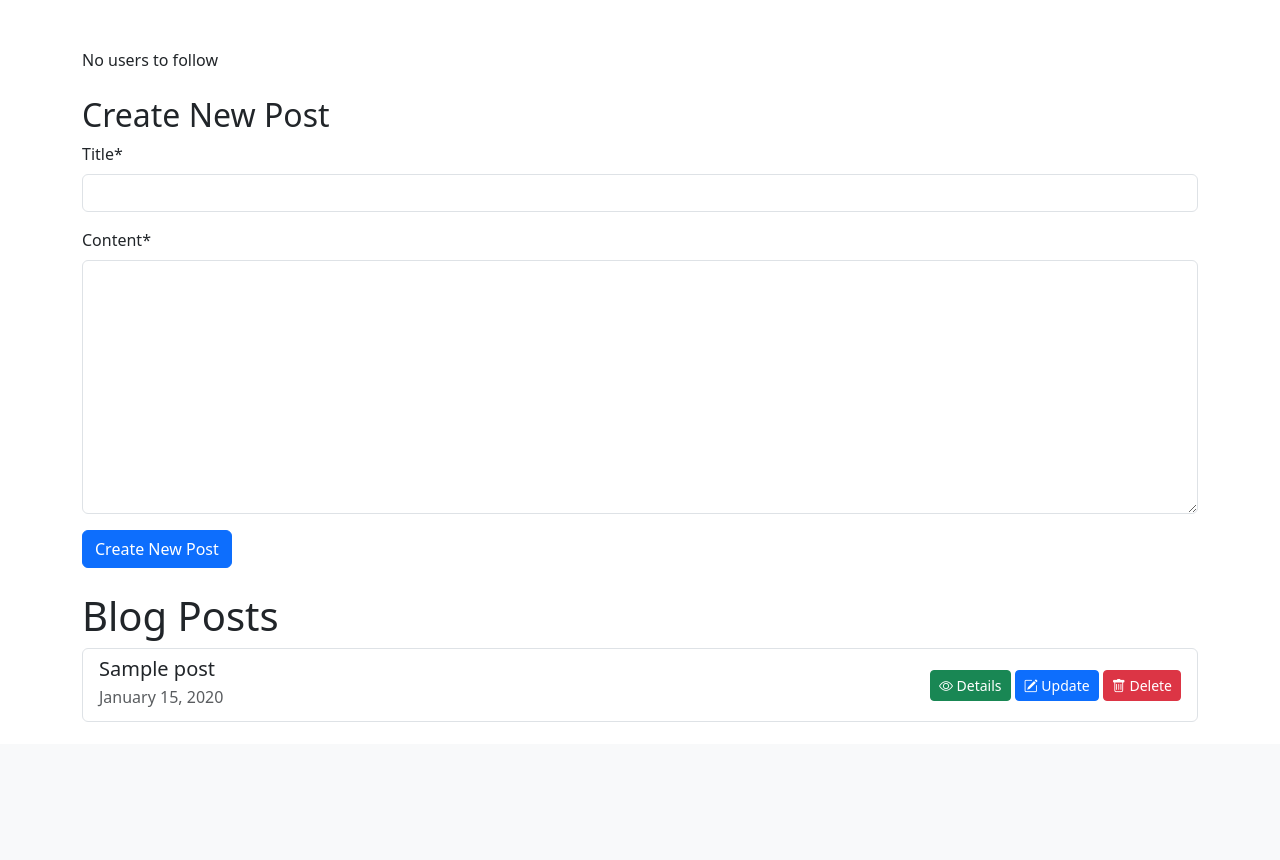
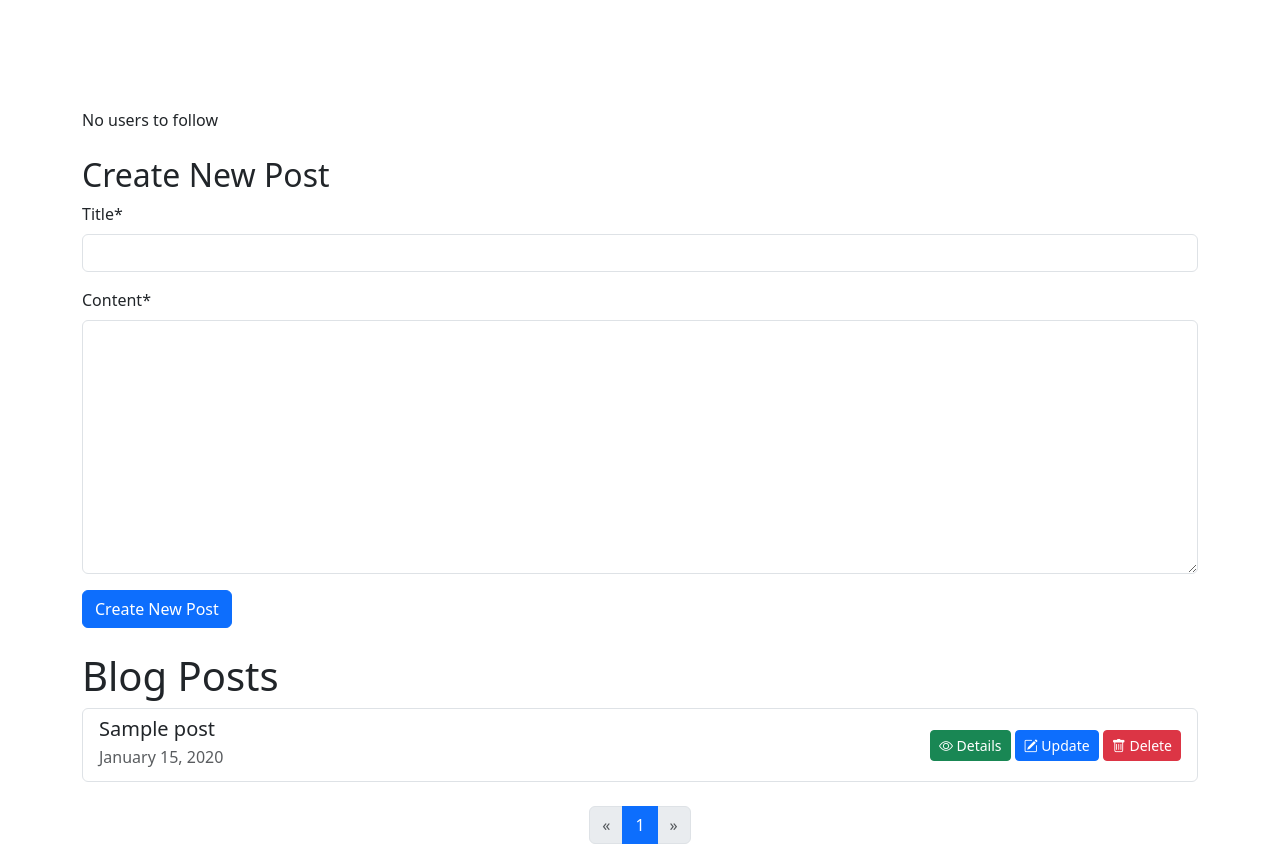
Before and after one commit to DawidJedraszczyk/django-blog, a Django app: page / in a window 1280 px wide. Shown: the part 56-916 px from the top of the page. Before the commit the page ends 778 px from the top, so only its background shows below. Run offline with Django 5.2, Linux system fonts and the light colour scheme; a user stored in the database is signed in; tables that the repository leaves empty hold one stand-in row (values such as "Sample post"); some libraries are stand-ins or nearby versions.

Commit message:
pagination in main view

```diff
--- a/apps/posts/templates/posts/post_main.html
+++ b/apps/posts/templates/posts/post_main.html
@@ -4,7 +4,12 @@
 {% block head_title %}{% trans "Blog Posts" %}{% endblock %}
 
 {% block content %}
-    <div class="swiper-container mb-4 mt-4">
+    <style>
+    .swiper-button-next, .swiper-button-prev {
+        top: 320px;
+    }
+    </style>
+    <div class="swiper-container mb-4 mt-4" style="overflow: hidden; padding-top: 60px;">
         <div class="swiper-wrapper">
             {% for user in users %}
                 <div class="swiper-slide">
@@ -40,6 +45,45 @@
             <p>{% trans "No posts available." %}</p>
         {% endfor %}
     </div>
+    <nav class="mt-4">
+        <ul class="pagination justify-content-center">
+            {% if posts.has_previous %}
+                <li class="page-item">
+                    <a class="page-link" href="?page={{ posts.previous_page_number }}" aria-label="{% trans 'Previous' %}">
+                        <span aria-hidden="true">&laquo;</span>
+                    </a>
+                </li>
+            {% else %}
+                <li class="page-item disabled">
+                    <span class="page-link">&laquo;</span>
+                </li>
+            {% endif %}
+
+            {% for num in posts.paginator.page_range %}
+                {% if posts.number == num %}
+                    <li class="page-item active">
+                        <span class="page-link">{{ num }}</span>
+                    </li>
+                {% else %}
+                    <li class="page-item">
+                        <a class="page-link" href="?page={{ num }}">{{ num }}</a>
+                    </li>
+                {% endif %}
+            {% endfor %}
+
+            {% if posts.has_next %}
+                <li class="page-item">
+                    <a class="page-link" href="?page={{ posts.next_page_number }}" aria-label="{% trans 'Next' %}">
+                        <span aria-hidden="true">&raquo;</span>
+                    </a>
+                </li>
+            {% else %}
+                <li class="page-item disabled">
+                    <span class="page-link">&raquo;</span>
+                </li>
+            {% endif %}
+        </ul>
+    </nav>
 
     <script>
         const translations = {
--- a/apps/posts/views.py
+++ b/apps/posts/views.py
@@ -6,6 +6,8 @@ from django.urls import reverse_lazy
 from django.contrib.auth.mixins import LoginRequiredMixin
 from django.shortcuts import render, redirect
 from apps.users.models import BlogUser
+from django.core.paginator import Paginator
+
 
 class PostsMixin(LoginRequiredMixin):
     login_url = reverse_lazy('account_login')
@@ -13,15 +15,27 @@ class PostsMixin(LoginRequiredMixin):
 
 class PostMainView(PostsMixin, View):
     template_name = 'posts/post_main.html'
+    paginate_by = 20
 
     def get_posts(self):
         return Post.objects.all().order_by('-created_at')
 
+    def paginate_posts(self, posts, page_number):
+        paginator = Paginator(posts, self.paginate_by)
+        return paginator.get_page(page_number)
+
     def get(self, request, *args, **kwargs):
         posts = self.get_posts()
+        page_number = request.GET.get('page', 1)
+        paginated_posts = self.paginate_posts(posts, page_number)
+
         post_form = PostForm()
         users = self.request.user.get_unfollowed_users()
-        return render(request, self.template_name, {'posts': posts, 'post_form': post_form, 'users': users})
+        return render(request, self.template_name, {
+            'posts': paginated_posts,
+            'post_form': post_form,
+            'users': users
+        })
 
     def post(self, request, *args, **kwargs):
         if request.POST.get('form_type') == 'post_form':
@@ -35,9 +49,15 @@ class PostMainView(PostsMixin, View):
             post_form = PostForm()
 
         posts = self.get_posts()
+        page_number = request.GET.get('page', 1)
+        paginated_posts = self.paginate_posts(posts, page_number)
+
         users = self.request.user.get_unfollowed_users()
-        return render(request, self.template_name, {'posts': posts, 'post_form': post_form, 'users': users})
-
+        return render(request, self.template_name, {
+            'posts': paginated_posts,
+            'post_form': post_form,
+            'users': users
+        })
 
 class PostDetailView(PostsMixin, DetailView):
     model = Post
```
